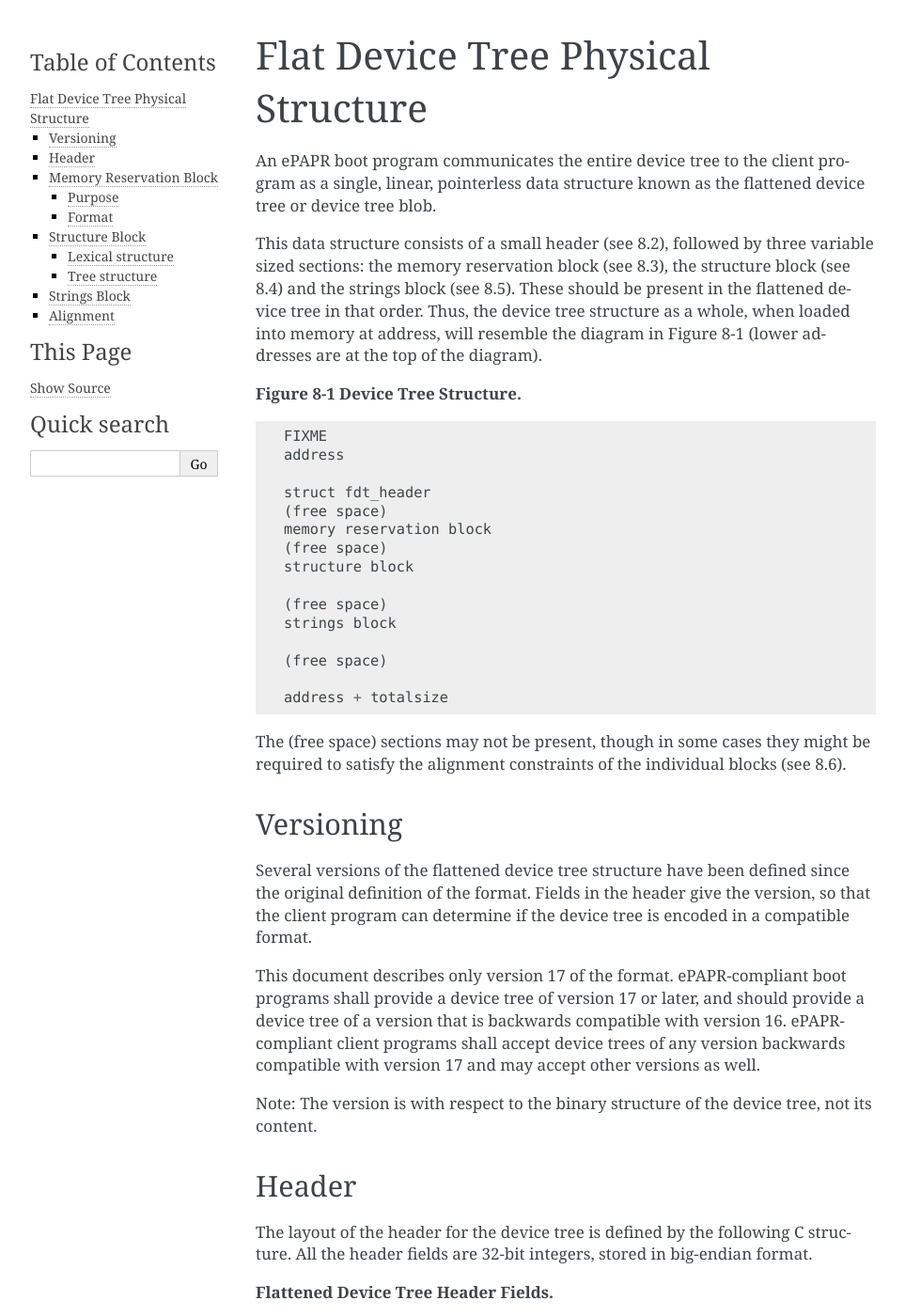
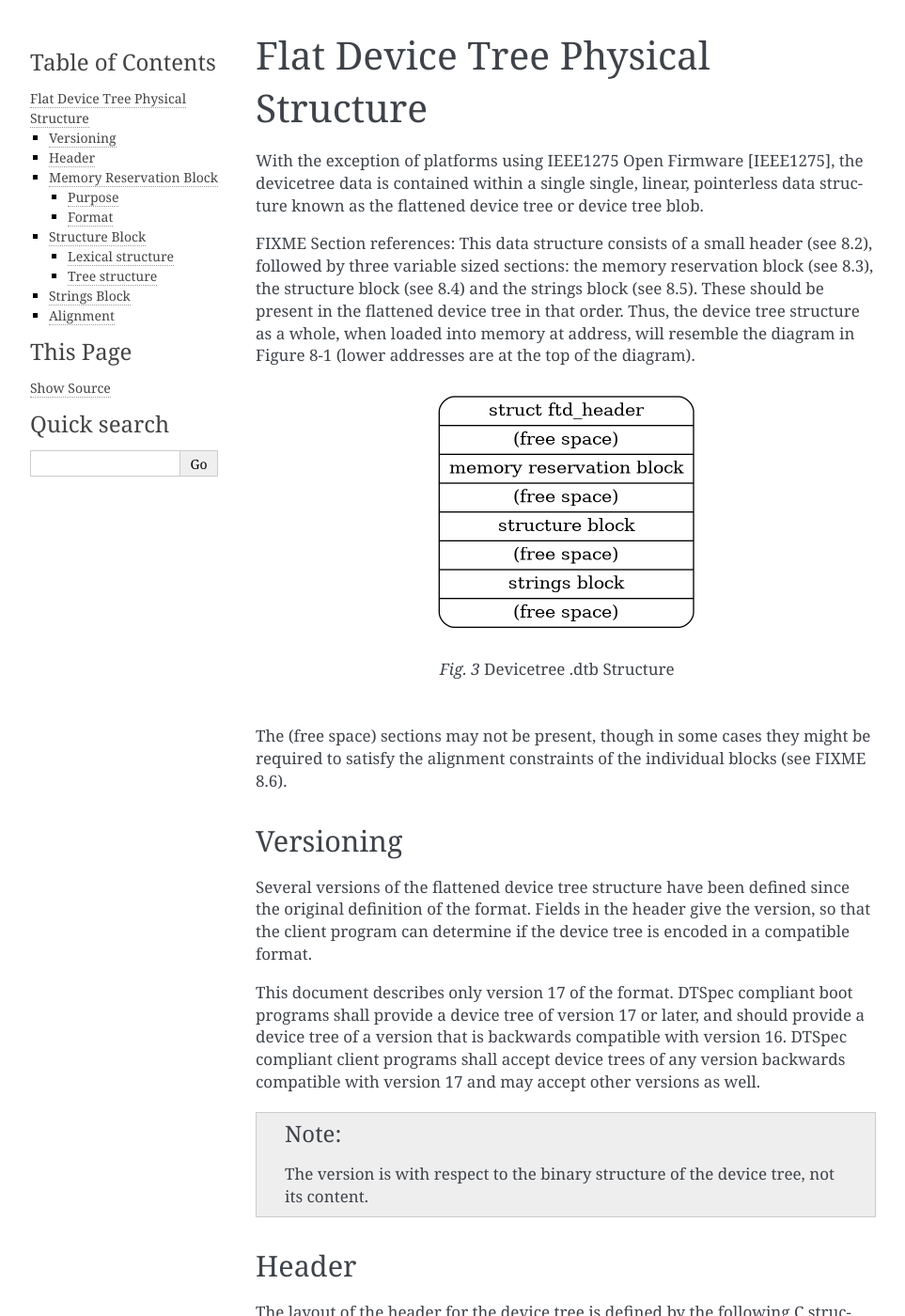
Before and after one commit to devicetree-org/devicetree-specification, a Sphinx documentation site: the page built from source/flattened-format.rst, in a window 1280 px wide and 1400 px high. Shown: the whole window at 94% size, without its empty margins (148-1111 px from the left). Built offline with Sphinx 7.4.7, drawn with Linux system fonts in a browser that asks for light colours; some of the changed text lies outside the part shown.

Commit message:
Fixup flattened format section
First pass at formatting of flattened format section

Signed-off-by: Grant Likely <grant.likely@linaro.org>

```diff
--- a/source/flattened-format.rst
+++ b/source/flattened-format.rst
@@ -1,59 +1,56 @@
 Flat Device Tree Physical Structure
 ===================================
 
-An ePAPR boot program communicates the entire device tree to the client
-program as a single, linear, pointerless data structure known as the
-flattened device tree or device tree blob.
+With the exception of platforms using IEEE1275 Open Firmware [IEEE1275], the
+devicetree data is contained within a single single, linear, pointerless data
+structure known as the flattened device tree or device tree blob.
 
-This data structure consists of a small header (see 8.2), followed by
-three variable sized sections: the memory reservation block (see 8.3),
-the structure block (see 8.4) and the strings block (see 8.5). These
-should be present in the flattened device tree in that order. Thus, the
-device tree structure as a whole, when loaded into memory at address,
-will resemble the diagram in Figure 8-1 (lower addresses are at the top
-of the diagram).
+FIXME Section references:
+This data structure consists of a small header (see 8.2), followed by three
+variable sized sections: the memory reservation block (see 8.3), the structure
+block (see 8.4) and the strings block (see 8.5). These should be present in the
+flattened device tree in that order. Thus, the device tree structure as a
+whole, when loaded into memory at address, will resemble the diagram in Figure
+8-1 (lower addresses are at the top of the diagram).
 
-**Figure 8-1 Device Tree Structure.**
+.. _figure_device_tree_structure
+.. digraph:: tree
+   :caption: Devicetree .dtb Structure
 
-::
+   rankdir = LR
+   ranksep = "1.5"
+   edge [ dir="none" ]
+   node [ shape="Mrecord" width="2.5" ]
 
-    FIXME
-    address
-
-    struct fdt_header
-    (free space)
-    memory reservation block
-    (free space)
-    structure block
-
-    (free space)
-    strings block
-
-    (free space)
-
-    address + totalsize
+   "node" [ label = "struct ftd_header |
+      (free space) |
+      memory reservation block |
+      (free space) |
+      structure block |
+      (free space) |
+      strings block |
+      (free space)" ]
 
 The (free space) sections may not be present, though in some cases they
 might be required to satisfy the alignment constraints of the individual
-blocks (see 8.6).
+blocks (see FIXME 8.6).
 
 Versioning
 ----------
 
-Several versions of the flattened device tree structure have been
-defined since the original definition of the format. Fields in the
-header give the version, so that the client program can determine if the
-device tree is encoded in a compatible format.
+Several versions of the flattened device tree structure have been defined since
+the original definition of the format. Fields in the header give the version,
+so that the client program can determine if the device tree is encoded in a
+compatible format.
 
-This document describes only version 17 of the format. ePAPR-compliant
-boot programs shall provide a device tree of version 17 or later, and
-should provide a device tree of a version that is backwards compatible
-with version 16. ePAPR-compliant client programs shall accept device
-trees of any version backwards compatible with version 17 and may accept
-other versions as well.
+This document describes only version 17 of the format. |spec| compliant boot
+programs shall provide a device tree of version 17 or later, and should provide
+a device tree of a version that is backwards compatible with version 16.
+|spec| compliant client programs shall accept device trees of any version
+backwards compatible with version 17 and may accept other versions as well.
 
-Note: The version is with respect to the binary structure of the device
-tree, not its content.
+.. note:: The version is with respect to the binary structure of the device
+   tree, not its content.
 
 Header
 ------
@@ -62,7 +59,7 @@ The layout of the header for the device tree is defined by the following
 C structure. All the header fields are 32-bit integers, stored in
 big-endian format.
 
-**Flattened Device Tree Header Fields.**
+**Flattened Device Tree Header Fields**
 
 ::
 
@@ -79,29 +76,29 @@ big-endian format.
             uint32_t size_dt_struct;
         };
 
-magic
+``magic``
     This field shall contain the value 0xd00dfeed (big-endian).
 
-totalsize
+``totalsize``
     This field shall contain the total size of the device tree data
     structure. This size shall encompass all sections of the structure:
     the header, the memory reservation block, structure block and
     strings block, as well as any free space gaps between the blocks or
     after the final block.
 
-off\_dt\_struct
+``off_dt_struct``
     This field shall contain the offset in bytes of the structure block
     (see 8.4) from the beginning of the header.
 
-off\_dt\_strings
+``off_dt_strings``
     This field shall contain the offset in bytes of the strings block
-    (see 8.5) from the beginning of the header.
+    (see FIXME 8.5) from the beginning of the header.
 
-off\_mem\_rsvmap
+``off_mem_rsvmap``
     This field shall contain the offset in bytes of the memory
     reservation block (see 8.3) from the beginning of the header.
 
-version
+``version``
     This field shall contain the version of the device tree data
     structure. The version is 17 if using the structure as defined in
     this document. An ePAPR boot program may provide the device tree of
@@ -109,28 +106,31 @@ version
     number defined in whichever later document gives the details of that
     version.
 
-last\_comp\_version
+``last_comp_version``
     This field shall contain the lowest version of the device tree data
     structure with which the version used is backwards compatible. So,
     for the structure as defined in this document (version 17), this
     field shall contain 16 because version 17 is backwards compatible
-    with version 16, but not earlier versions. As per 8.1, an ePAPR boot
+    with version 16, but not earlier versions. As per FIXME 8.1, a |spec| boot
     program should provide a device tree in a format which is backwards
     compatible with version 16, and thus this field shall always contain
     16.
 
-boot\_cpuid\_phys
+``boot_cpuid_phys``
     This field shall contain the physical ID of the system’s boot CPU.
-    It shall be identical to the physical ID given in the *reg* property
+    It shall be identical to the physical ID given in the ``reg`` property
     of that CPU node within the device tree.
 
-size\_dt\_strings
+``size_dt_strings``
     This field shall contain the length in bytes of the strings block
     section of the device tree blob.
 
-size\_dt\_struct
+``size_dt_struct``
     This field shall contain the length in bytes of the structure block
     section of the device tree blob.
+
+
+.. *FIXME: Add reserved memory node*
 
 Memory Reservation Block
 ------------------------
@@ -143,10 +143,10 @@ of areas in physical memory which are *reserved*; that is, which shall
 not be used for general memory allocations. It is used to protect vital
 data structures from being overwritten by the client program. For
 example, on some systems with an IOMMU, the TCE (translation control
-entry) tables initialized by an ePAPR boot program would need to be
+entry) tables initialized by a |spec| boot program would need to be
 protected in this manner. Likewise, any boot program code or data used
 during the client program’s runtime would need to be reserved (e.g.,
-RTAS on Open Firmware platforms). The ePAPR does not require the boot
+RTAS on Open Firmware platforms). |spec| does not require the boot
 program to provide any such runtime components, but it does not prohibit
 implementations from doing so as an extension.
 
@@ -170,6 +170,8 @@ speculative memory reads through a non-guarded virtual page).
 
 This requirement is necessary because any memory that is not reserved
 may be accessed by the client program with arbitrary storage attributes.
+
+.. FIXME: Power ISA reference to be moved to appendix
 
 Any accesses to reserved memory by or caused by the boot program must be
 done as not Caching Inhibited and Memory Coherence Required (i.e., WIMG
@@ -207,9 +209,9 @@ reserved blocks shall be terminated with an entry where both address and
 size are equal to 0. Note that the address and size values are always
 64-bit. On 32-bit CPUs the upper 32-bits of the value are ignored.
 
-Each uint64\_t in the memory reservation block, and thus the memory
+Each uint64_t in the memory reservation block, and thus the memory
 reservation block as a whole, shall be located at an 8-byte aligned
-offset from the beginning of the device tree blob (see 8.6)
+offset from the beginning of the device tree blob (see FIXME 8.6)
 
 Structure Block
 ---------------
@@ -221,7 +223,7 @@ described in 0.
 
 Each token in the structure block, and thus the structure block itself,
 shall be located at a 4-byte aligned offset from the beginning of the
-device tree blob (see 8.6).
+device tree blob (see FIXME 8.6).
 
 Lexical structure
 ~~~~~~~~~~~~~~~~~
@@ -235,103 +237,92 @@ previous token’s data.
 
 The five token types are as follows:
 
-FDT\_BEGIN\_NODE (0x00000001)
-    The FDT\_BEGIN\_NODE token marks the beginning of a node’s
+``FDT_BEGIN_NODE`` (0x00000001)
+    The FDT_BEGIN_NODE token marks the beginning of a node’s
     representation. It shall be followed by the node’s unit name as
     extra data. The name is stored as a null-terminated string, and
     shall include the unit address (see 2.2.1, Node Names), if any. The
     node name is followed by zeroed padding bytes, if necessary for
     alignment, and then the next token, which may be any token except
-    FDT\_END.
+    FDT_END.
 
-FDT\_END\_NODE (0x00000002)
-    The FDT\_END\_NODE token marks the end of a node’s representation.
+``FDT_END_NODE`` (0x00000002)
+    The FDT_END_NODE token marks the end of a node’s representation.
     This token has no extra data; so it is followed immediately by the
-    next token, which may be any token except FDT\_PROP.
+    next token, which may be any token except FDT_PROP.
 
-FDT\_PROP (0x00000003)
-    The FDT\_PROP token marks the beginning of the representation of one
-    property in the device tree. It shall be followed by extra data
-    describing the property. This data consists first of the property’s
-    length and name represented as the following C structure:
+``FDT_PROP`` (0x00000003)
+   The FDT_PROP token marks the beginning of the representation of one
+   property in the device tree. It shall be followed by extra data
+   describing the property. This data consists first of the property’s
+   length and name represented as the following C structure:
 
-::
+   ::
 
-    struct {
-        uint32_t len;
-        uint32_t nameoff;
-    }
+      struct {
+          uint32_t len;
+          uint32_t nameoff;
+      }
 
-Both the fields in this structure are 32-bit big-endian integers.
+   Both the fields in this structure are 32-bit big-endian integers.
 
--  len gives the length of the property’s value in bytes (which may be
-   zero, indicating an empty property, see 2.2.4.2, Property Values).
+   * len gives the length of the property’s value in bytes (which may be
+     zero, indicating an empty property, see 2.2.4.2, Property Values).
 
--  nameoff gives an offset into the strings block (see 8.5) at which the
-   property’s name is stored as a null-terminated string.
+   * nameoff gives an offset into the strings block (see 8.5) at which the
+     property’s name is stored as a null-terminated string.
 
-After this structure, the property’s value is given as a byte string of
-length len. This value is followed by zeroed padding bytes (if
-necessary) to align to the next 32-bit boundary and then the next token,
-which may be any token except FDT\_END.
+   After this structure, the property’s value is given as a byte string of
+   length len. This value is followed by zeroed padding bytes (if
+   necessary) to align to the next 32-bit boundary and then the next token,
+   which may be any token except FDT_END.
 
-FDT\_NOP (0x00000004)
-    The FDT\_NOP token will be ignored by any program parsing the device
+``FDT_NOP`` (0x00000004)
+    The FDT_NOP token will be ignored by any program parsing the device
     tree. This token has no extra data; so it is followed immediately by
     the next token, which can be any valid token. A property or node
-    definition in the tree can be overwritten with FDT\_NOP tokens to
+    definition in the tree can be overwritten with FDT_NOP tokens to
     remove it from the tree without needing to move other sections of
     the tree’s representation in the device tree blob.
 
-FDT\_END (0x00000009)
-    The FDT\_END token marks the end of the structure block. There shall
-    be only one FDT\_END token, and it shall be the last token in the
+``FDT_END`` (0x00000009)
+    The FDT_END token marks the end of the structure block. There shall
+    be only one FDT_END token, and it shall be the last token in the
     structure block. It has no extra data; so the byte immediately after
-    the FDT\_END token has offset from the beginning of the structure
-    block equal to the value of the size\_dt\_struct field in the device
+    the FDT_END token has offset from the beginning of the structure
+    block equal to the value of the size_dt_struct field in the device
     tree blob header.
 
 Tree structure
 ~~~~~~~~~~~~~~
 
 The device tree structure is represented as a linear tree: the
-representation of each node begins with an FDT\_BEGIN\_NODE token and
-ends with an FDT\_END\_NODE token. The node’s properties and subnodes
-(if any) are represented before the FDT\_END\_NODE, so that the
-FDT\_BEGIN\_NODE and FDT\_END\_NODE tokens for those subnodes are nested
+representation of each node begins with an FDT_BEGIN_NODE token and
+ends with an FDT_END_NODE token. The node’s properties and subnodes
+(if any) are represented before the FDT_END_NODE, so that the
+FDT_BEGIN_NODE and FDT_END_NODE tokens for those subnodes are nested
 within those of the parent.
 
 The structure block as a whole consists of the root node’s
 representation (which contains the representations for all other nodes),
-followed by an FDT\_END token to mark the end of the structure block as
+followed by an FDT_END token to mark the end of the structure block as
 a whole.
 
 More precisely, each node’s representation consists of the following
 components:
 
--  (optionally) any number of FDT\_NOP tokens
-
--  FDT\_BEGIN\_NODE token
-
-   -  The node’s name as a null-terminated string
-
-   -  [zeroed padding bytes to align to a 4-byte boundary]
-
--  For each property of the node:
-
-   -  (optionally) any number of FDT\_NOP tokens
-
-   -  FDT\_PROP token
-
-      -  property information as given in 8.4.1
-
-      -  [zeroed padding bytes to align to a 4-byte boundary]
-
--  Representations of all child nodes in this format
-
--  (optionally) any number of FDT\_NOP tokens
-
--  FDT\_END\_NODE token
+*  (optionally) any number of FDT_NOP tokens
+*  FDT_BEGIN_NODE token
+ *  The node’s name as a null-terminated string
+ *  [zeroed padding bytes to align to a 4-byte boundary]
+*  For each property of the node:
+ *  (optionally) any number of FDT_NOP tokens
+ *  FDT_PROP token
+  *  property information as given in 8.4.1
+  *  [zeroed padding bytes to align to a 4-byte boundary]
+*  Representations of all child nodes in this format
+*  (optionally) any number of FDT_NOP tokens
+*  FDT_END_NODE token
 
 Note that this process requires that all property definitions for a
 particular node precede any subnode definitions for that node. Although
```
